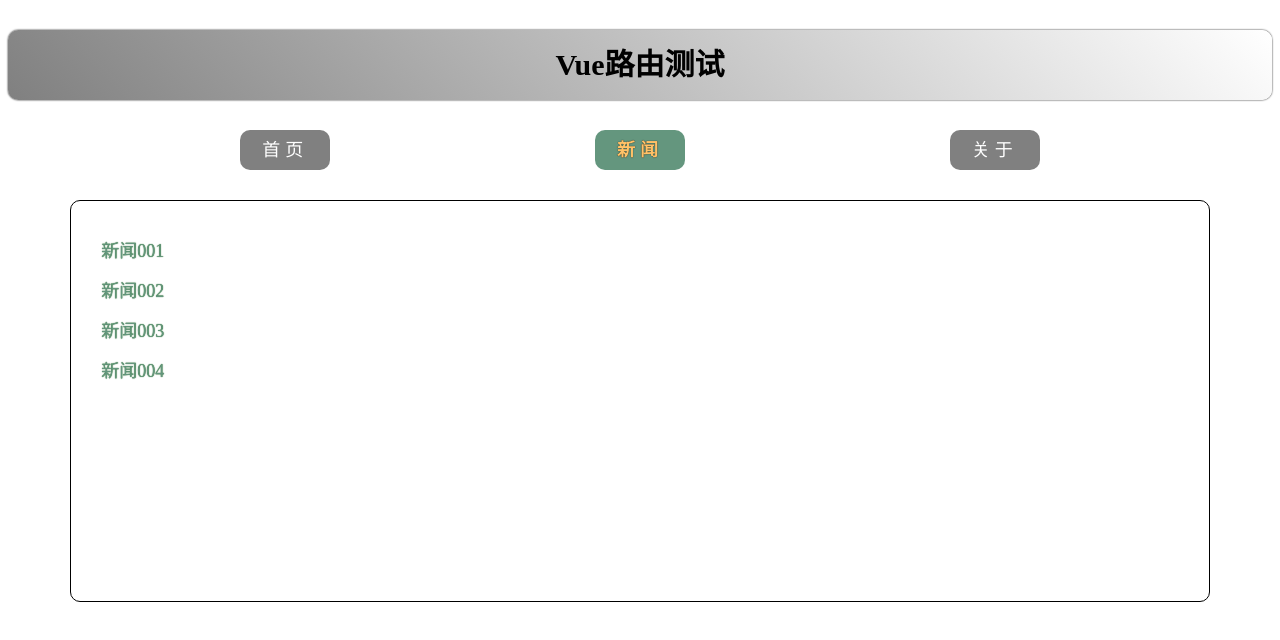
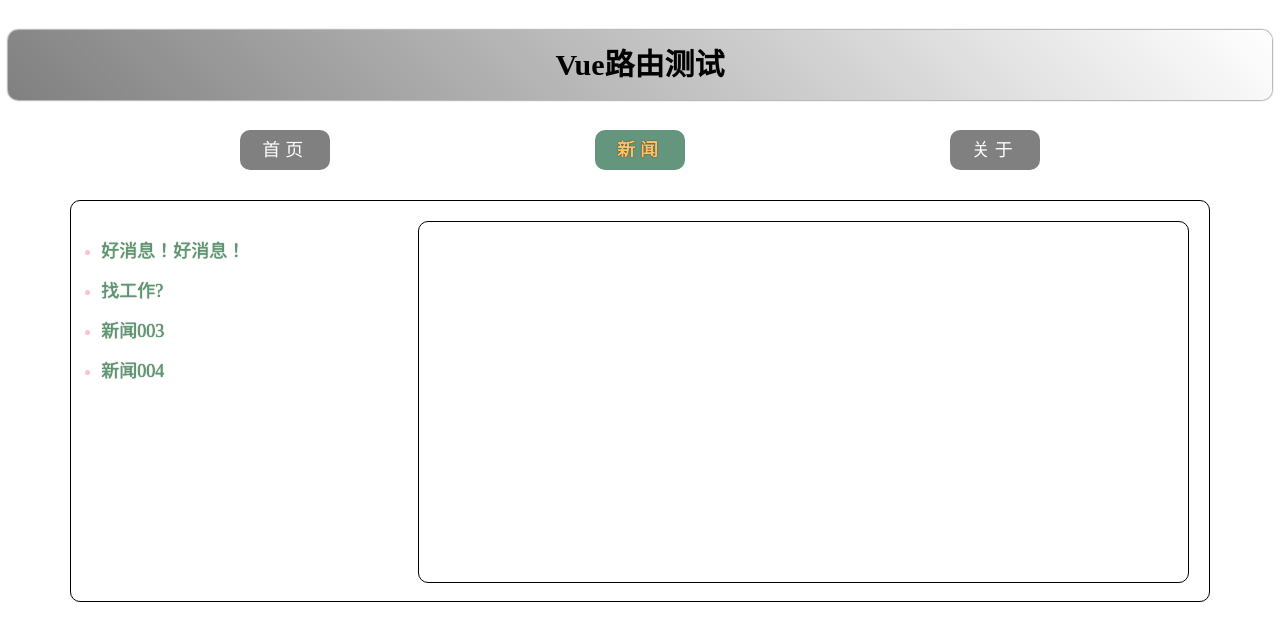
Before and after one commit to Mht-2025/Vue3-test, a Vue app: page /news in a window 1280 px wide. Shown: the top 640 px of the page. Built offline with nearby package versions, Linux system fonts and the light colour scheme; the HTML template or start-up script is replaced by a standard one.

Commit message:
query传参

```diff
--- a/src/pages/Detail.vue
+++ b/src/pages/Detail.vue
@@ -1,12 +1,18 @@
 <template>
   <ul class="news-list">
-    <li>编号：xxx</li>
-    <li>标题：xxx</li>
-    <li>内容：xxx</li>
+    <li>编号：{{ query.id }}</li>
+    <li>标题：{{ query.title }}</li>
+    <li>内容：{{ query.content }}</li>
   </ul>
 </template>
 
-<script setup lang="ts" name="About"></script>
+<script setup lang="ts" name="About">
+import { toRefs } from "vue";
+import { useRoute } from "vue-router";
+const router = useRoute();
+const { query } = toRefs(router);
+console.log(router);
+</script>
 
 <style scoped>
 .news-list {
@@ -15,6 +21,7 @@
 }
 
 .news-list > li {
+  color: aqua;
   line-height: 30px;
 }
 </style>
--- a/src/pages/News.vue
+++ b/src/pages/News.vue
@@ -1,11 +1,29 @@
 <template>
   <div class="news">
     <ul>
-      <li v-for="p in newsList" :key="p.id">
-        <router-link to="/news/detail">{{ p.tital }}</router-link>
+      <li v-for="news in newsList" :key="news.id">
+        <!-- 路由传参 写法一： -->
+        <!-- <router-link
+          :to="`/news/detail?id=${news.id}&title=${news.title}&content=${news.content}`"
+          >{{ news.title }}</router-link
+        > -->
+        <!-- 路由传参 写法二： -->
+        <router-link
+          :to="{
+            path: '/news/detail',
+            query: {
+              id: news.id,
+              title: news.title,
+              content: news.content,
+            },
+          }"
+          >{{ news.title }}</router-link
+        >
       </li>
     </ul>
-    <router-view></router-view>
+    <div class="news-content">
+      <router-view></router-view>
+    </div>
   </div>
 </template>
 
@@ -13,10 +31,10 @@
 import { reactive } from "vue";
 
 const newsList = reactive([
-  { id: "jhehofkg01", tital: "新闻001", content: "新闻内容001" },
-  { id: "jhehofkg02", tital: "新闻002", content: "新闻内容002" },
-  { id: "jhehofkg03", tital: "新闻003", content: "新闻内容003" },
-  { id: "jhehofkg04", tital: "新闻004", content: "新闻内容004" },
+  { id: "jhehofkg01", title: "好消息！好消息！", content: "梅海婷要暴富啦！" },
+  { id: "jhehofkg02", title: "找工作?", content: "梅海婷竟然一周收到三个offer" },
+  { id: "jhehofkg03", title: "新闻003", content: "新闻内容003" },
+  { id: "jhehofkg04", title: "新闻004", content: "新闻内容004" },
 ]);
 </script>
 
@@ -30,8 +48,12 @@ const newsList = reactive([
 }
 .news ul {
   margin-top: 30px;
-  list-style: none;
+  /* list-style: none; */
   padding-left: 10px;
+}
+/* 列表项前缀 */
+.news li::marker {
+  color: pink;
 }
 .news li > a {
   font-size: 18px;
--- a/src/router/index.ts
+++ b/src/router/index.ts
@@ -28,6 +28,7 @@ const router = createRouter({
       children:[
         {
           name:'xinwenxiangqing',
+          // 子集路由路径不用带/
           path:'detail',
           component:Detail,
         }
```
